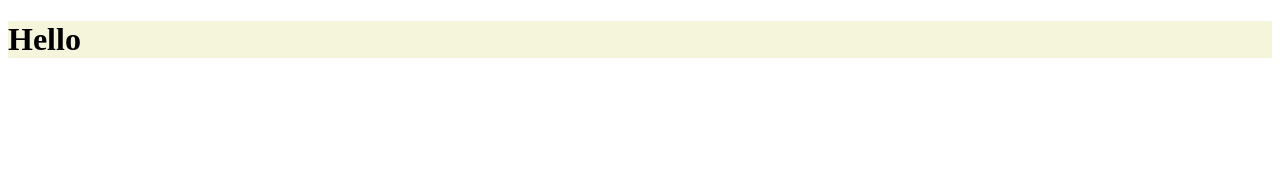
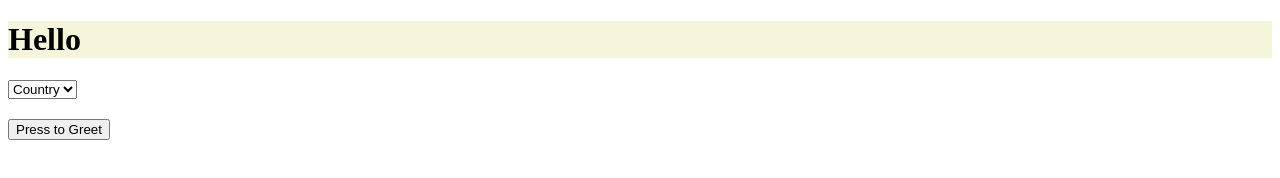
Before and after one commit to hangita101/LearningGit, a plain HTML site: page index.html in a window 1280 px wide. Drawn offline with Linux system fonts and the light colour scheme.

Commit message:
Adding some functionalitys

```diff
--- a/index.html
+++ b/index.html
@@ -1,12 +1,24 @@
 <!DOCTYPE html>
 <html lang="en">
+
 <head>
     <meta charset="UTF-8">
     <meta name="viewport" content="width=device-width, initial-scale=1.0">
     <title>My Pages</title>
+    <script src="some.js"></script>
+
 </head>
+
 <body>
     <h1 style="background-color: beige;">Hello</h1>
 
+    <span id="displayCountryNames"></span>
+
+    <h2 id="GreetHere"></h2>
+    <button onclick="greetFunc()">Press to Greet</button>
+    <script>
+        displayCountrys();
+    </script>
 </body>
+
 </html>
--- /dev/null
+++ b/some.js
@@ -0,0 +1,24 @@
+var countryJSON = {
+    "Nepal": "Namaste",
+    "India": "Namaste",
+    "UK": "Hello",
+    "France": "Bounjor",
+    "Default": "Namaste"
+
+};
+
+var displayCountrys = function () {
+    let temp = "<select name=\"Country\" id=\"CountrySelect\">";
+    temp += `<option value=\"Default\">Country</option>`;
+    for (let i in countryJSON) {
+        temp += `<option value=\"${i}\">${i}</option>`;
+    }
+    temp += "</select>";
+
+    document.getElementById('displayCountryNames').innerHTML = temp;
+}
+
+var greetFunc = function () {
+    var country = document.getElementById('CountrySelect').value;
+    document.getElementById('GreetHere').innerHTML = countryJSON[country];
+}
```
